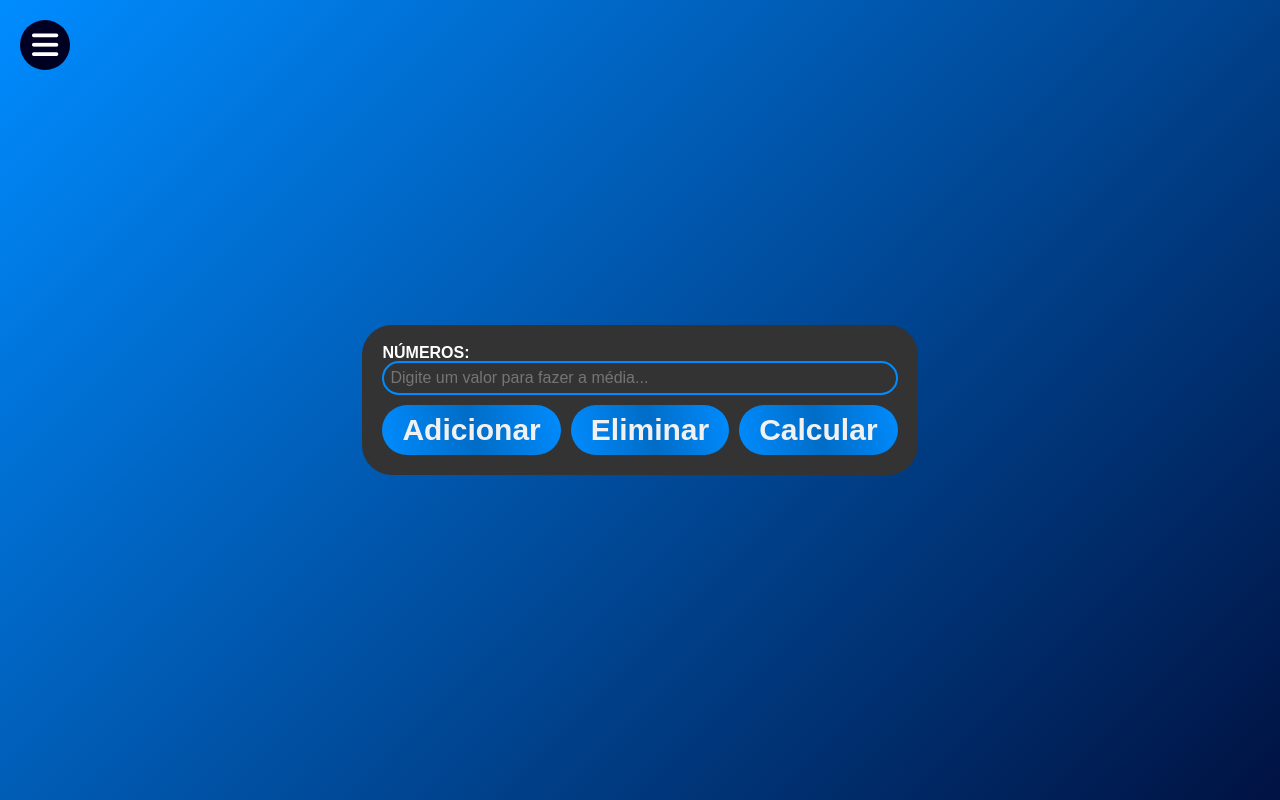
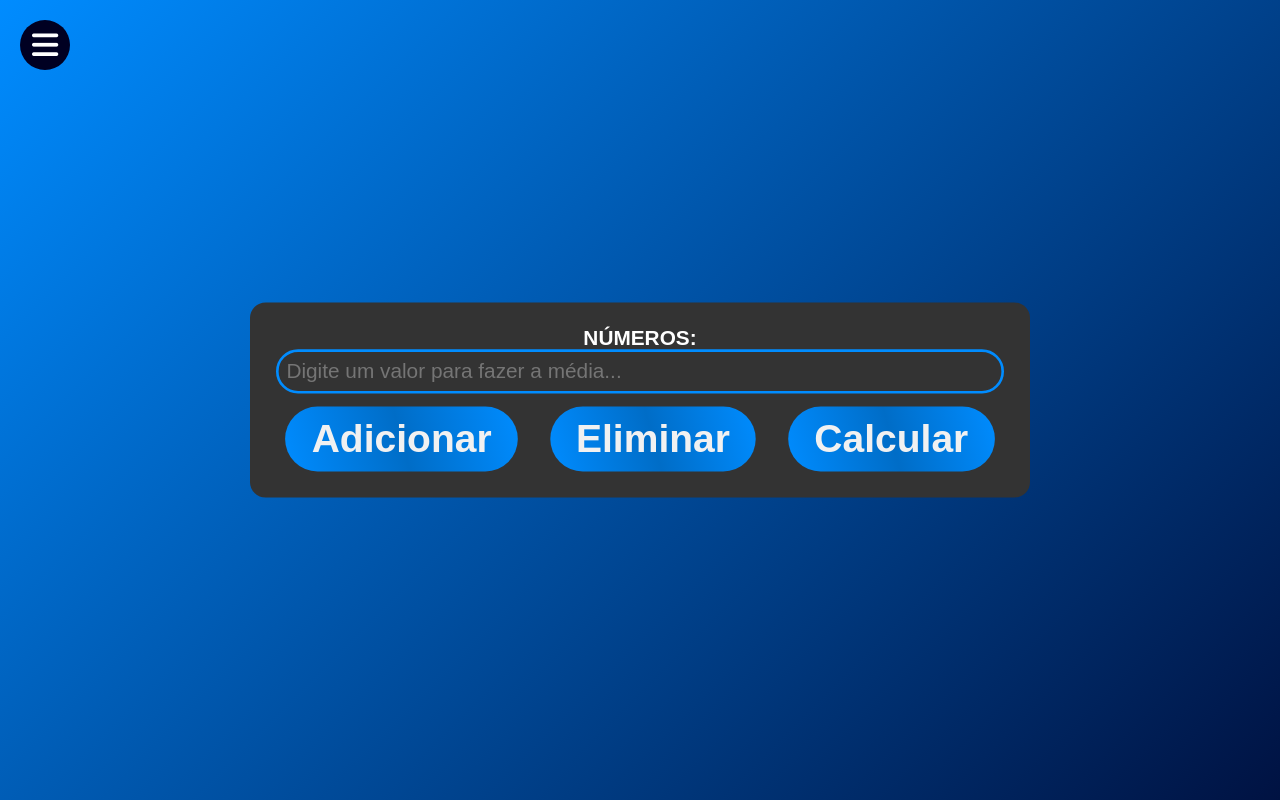
Before and after one commit to 0Carvalh0/multicalc, a website: page src/pages/media.html in a window 1280 px wide. Drawn offline with Linux system fonts and the light colour scheme.

Commit message:
Arrumei a página de media

```diff
--- a/src/styles/media.css
+++ b/src/styles/media.css
@@ -1,14 +1,18 @@
 main form {
+  display: flex;
+  flex-direction: column;
+
+  height: fit-content;
+  width: 600px;
+
   background-color: #333;
   color: #fff;
-  border-radius: 30px;
-
+  border-radius: 12px;
   padding: 20px;
-  display: flex;
-  flex-direction: column;
+  scale: 1.3;
 }
 
-main form div.container__calc {
+main form div#container__calc {
   display: flex;
   flex-direction: column;
   align-items: center;
@@ -33,6 +37,7 @@ main form #iform__numero {
 
 main #container__botoes {
   display: flex;
+  justify-content: space-around;
   margin-top: 10px;
   gap: 10px;
 }
```
